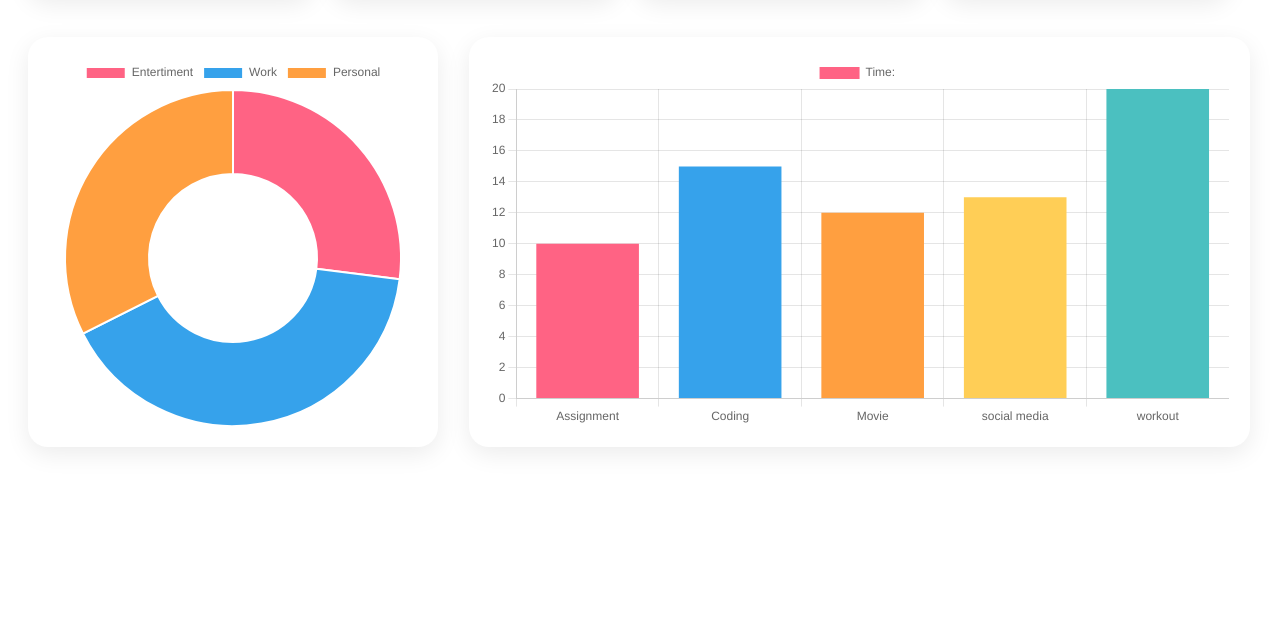
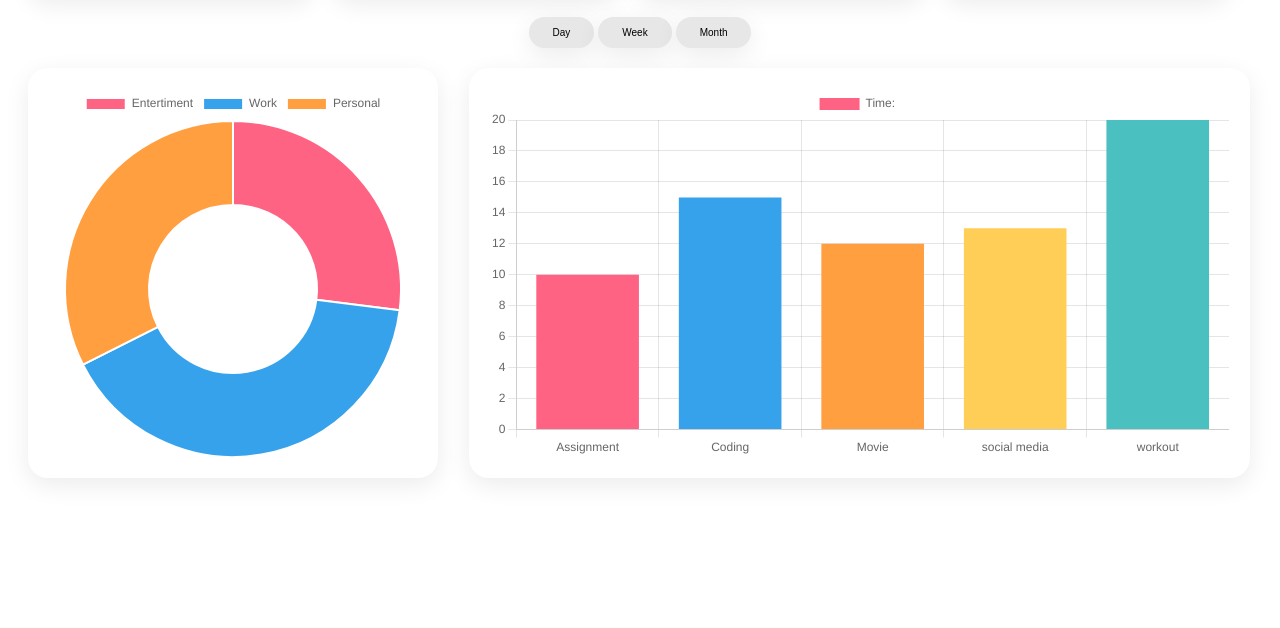
Before and after one commit to rakshan-k/20CYS202-UID, a plain HTML site: page Mini-Project/graph.html in a window 1280 px wide. Shown: the part 172-800 px from the top of the page. Drawn offline with Linux system fonts and the light colour scheme.

Commit message:
period switch in graph page

```diff
--- a/Mini-Project/graph.css
+++ b/Mini-Project/graph.css
@@ -1,3 +1,20 @@
+button {
+    position: relative;
+    background-color: #e7e7e7;
+    color: black;
+    font-size: 10px;
+    padding: 10px 24px;
+    border-radius: 20px;
+    box-shadow: 0 7px 25px rgba(3, 3, 3, 0.08);
+    transition-duration: 0.4s;
+    border: none;
+}
+
+button:hover {
+    background-color: #9d9d9d; /* Green */
+    color: white;
+  }
+
 .cardBox{
     position: relative;
     width: 95%;
--- a/Mini-Project/graph.html
+++ b/Mini-Project/graph.html
@@ -17,6 +17,7 @@
 </head>
 
 <body>
+
 
     <div class = "cardBox">
         <div class="card">
@@ -49,6 +50,13 @@
         </div>
     </div>
 
+    <center>
+        <div class="period">
+            <button type="button">Day</button>
+            <button type="button">Week</button>
+            <button type="button">Month</button>
+        </div>
+    </center>
 
     <div class = "graphBox">
         <div class="box">
```
